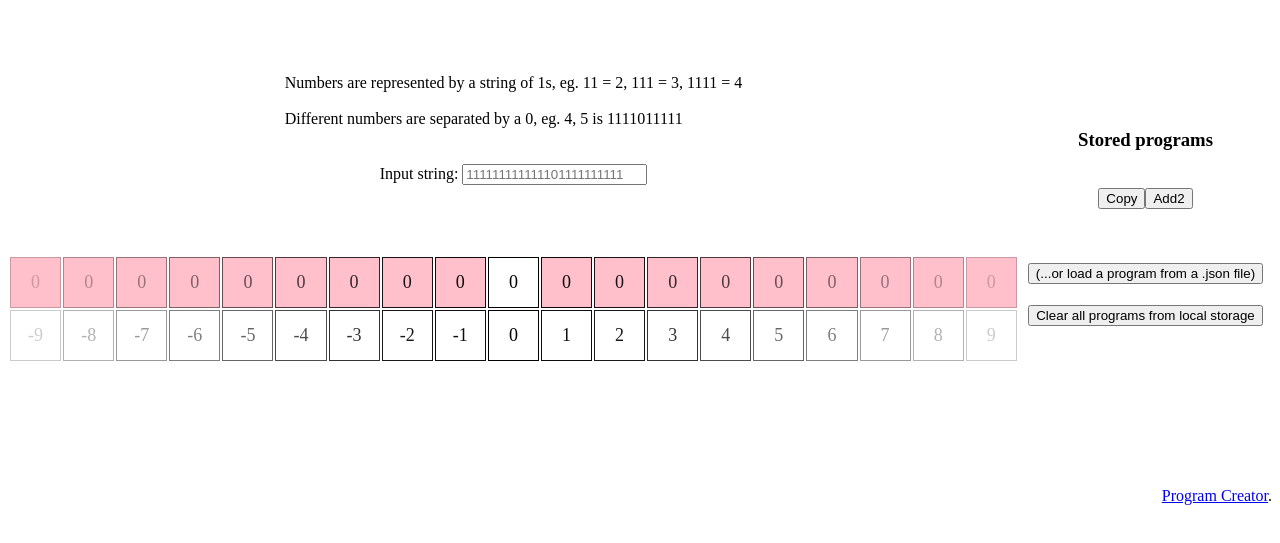
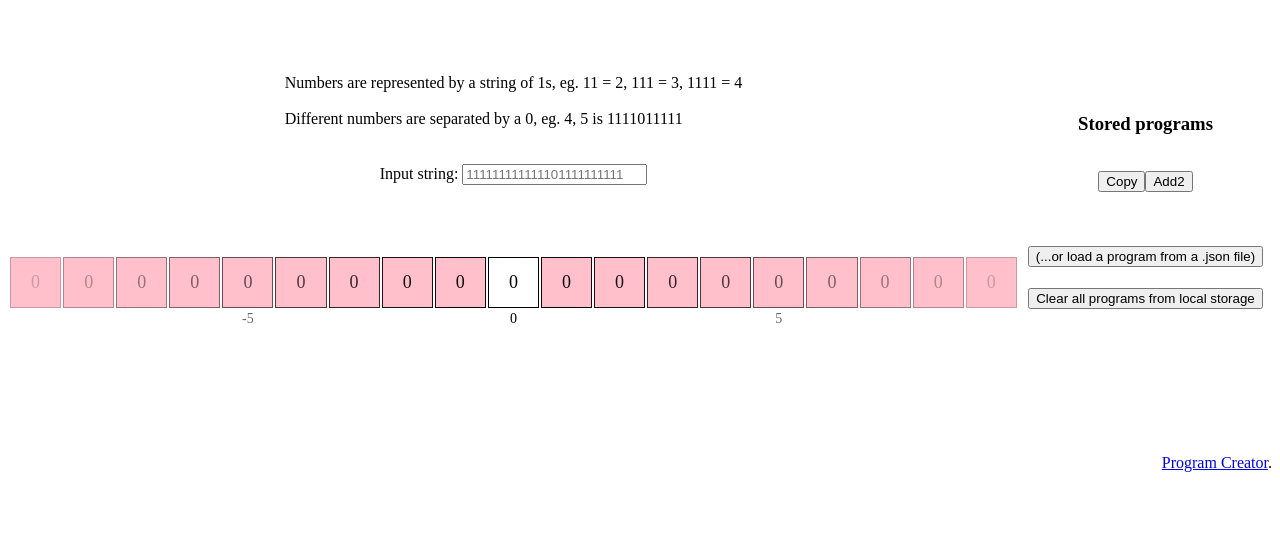
Before and after one commit to Cov3raa/TuringCode, a plain HTML site: page index.html in a window 1280 px wide. Shown: the part 79-622 px from the top of the page. Drawn offline with Linux system fonts and the light colour scheme.

Commit message:
Tidied up position label formatting

```diff
--- a/index.html
+++ b/index.html
@@ -49,8 +49,8 @@
           </div>
           <div><p></p></div>
           <table style="width:100%; table-layout:fixed;">
-            <tr style="background-color: pink;">
-              <td style = "opacity: 0.2" id="before9">Emil</td>
+            <tr  style="background-color: pink; ">
+              <td style = "opacity: 0.2"  id="before9">Emil</td>
               <td style = "opacity: 0.3"  id="before8">Emil</td>
               <td style = "opacity: 0.4"  id="beforebeforebeforebeforebeforebeforebefore">Emil</td>
               <td style = "opacity: 0.5"  id="beforebeforebeforebeforebeforebefore">Emil</td>
@@ -70,26 +70,26 @@
               <td style = "opacity: 0.3"  id="after8">Linus</td>
               <td style = "opacity: 0.2"  id="after9">Linus</td>
             </tr>
-            <tr style="height:12px; font-size: 50%">
-              <td style = "opacity: 0.2" id="b9"></td>
-              <td style = "opacity: 0.3"  id="b8"></td>
-              <td style = "opacity: 0.4"  id="b7"></td>
-              <td style = "opacity: 0.5"  id="b6"></td>
-              <td style = "opacity: 0.6"  id="b5"></td>
-              <td style = "opacity: 0.7"  id="b4"></td>
-              <td style = "opacity: 0.8"  id="b3"></td>
-              <td style = "opacity: 0.9"  id="b2"></td>
-              <td style = "opacity: 0.95"  id="b1"></td>
-              <td style = "opacity: 1.0"  id="b0" ></td>
-              <td style = "opacity: 0.95"  id="a1"></td>
-              <td style = "opacity: 0.9"  id="a2"></td>
-              <td style = "opacity: 0.8"  id="a3"></td>
-              <td style = "opacity: 0.7"  id="a4"></td>
-              <td style = "opacity: 0.6"  id="a5"></td>
-              <td style = "opacity: 0.5"  id="a6"></td>
-              <td style = "opacity: 0.4"  id="a7"></td>
-              <td style = "opacity: 0.3"  id="a8"></td>
-              <td style = "opacity: 0.2"  id="a9"></td>
+            <tr class="tapelabel;" style="height:12px; font-size: 75%">
+              <td class="tapelabel"  style = "opacity: 0.2" id="b9"></td>
+              <td class="tapelabel" style = "opacity: 0.3"  id="b8"></td>
+              <td class="tapelabel" style = "opacity: 0.4"  id="b7"></td>
+              <td class="tapelabel" style = "opacity: 0.5"  id="b6"></td>
+              <td class="tapelabel" style = "opacity: 0.6"  id="b5"></td>
+              <td class="tapelabel" style = "opacity: 0.7"  id="b4"></td>
+              <td class="tapelabel" style = "opacity: 0.8"  id="b3"></td>
+              <td class="tapelabel" style = "opacity: 0.9"  id="b2"></td>
+              <td class="tapelabel" style = "opacity: 0.95"  id="b1"></td>
+              <td class="tapelabel" style = "opacity: 1.0"  id="b0" ></td>
+              <td class="tapelabel" style = "opacity: 0.95"  id="a1"></td>
+              <td class="tapelabel" style = "opacity: 0.9"  id="a2"></td>
+              <td class="tapelabel" style = "opacity: 0.8"  id="a3"></td>
+              <td class="tapelabel" style = "opacity: 0.7"  id="a4"></td>
+              <td class="tapelabel" style = "opacity: 0.6"  id="a5"></td>
+              <td class="tapelabel" style = "opacity: 0.5"  id="a6"></td>
+              <td class="tapelabel" style = "opacity: 0.4"  id="a7"></td>
+              <td class="tapelabel" style = "opacity: 0.3"  id="a8"></td>
+              <td class="tapelabel" style = "opacity: 0.2"  id="a9"></td>
             </tr>
           </table><br>
           <div class="Parent">
--- a/scripts/TM.js
+++ b/scripts/TM.js
@@ -140,28 +140,37 @@ function updateStatus(program, state) {
     document.getElementById("nextState2").innerHTML = program[state][tape[head.position]][2];
 }
 
+function calculateLabel(addition){
+    var headLabel = head.position - LEN/2;
+    if ((headLabel + addition) % 5 == 0) {
+        return headLabel + addition;
+    } else {
+        return " ";
+    }
+}
+
 function updateDisplay () {
     //position labels
-    var headLabel = head.position - LEN/2;
-    document.getElementById("b0").innerHTML = headLabel;
-    document.getElementById("b1").innerHTML = headLabel-1;
-    document.getElementById("b2").innerHTML = headLabel-2;
-    document.getElementById("b3").innerHTML = headLabel-3;
-    document.getElementById("b4").innerHTML = headLabel-4;
-    document.getElementById("b5").innerHTML = headLabel-5;
-    document.getElementById("b6").innerHTML = headLabel-6;
-    document.getElementById("b7").innerHTML = headLabel-7;
-    document.getElementById("b8").innerHTML = headLabel-8;
-    document.getElementById("b9").innerHTML = headLabel-9;
-    document.getElementById("a1").innerHTML = headLabel+1;
-    document.getElementById("a2").innerHTML = headLabel+2;
-    document.getElementById("a3").innerHTML = headLabel+3;
-    document.getElementById("a4").innerHTML = headLabel+4;
-    document.getElementById("a5").innerHTML = headLabel+5;
-    document.getElementById("a6").innerHTML = headLabel+6;
-    document.getElementById("a7").innerHTML = headLabel+7;
-    document.getElementById("a8").innerHTML = headLabel+8;
-    document.getElementById("a9").innerHTML = headLabel+9;
+
+    document.getElementById("b0").innerHTML = calculateLabel(0);
+    document.getElementById("b1").innerHTML = calculateLabel(-1);
+    document.getElementById("b2").innerHTML = calculateLabel(-2);
+    document.getElementById("b3").innerHTML = calculateLabel(0-3);
+    document.getElementById("b4").innerHTML = calculateLabel(-4);
+    document.getElementById("b5").innerHTML = calculateLabel(-5);
+    document.getElementById("b6").innerHTML = calculateLabel(-6);
+    document.getElementById("b7").innerHTML = calculateLabel(-7);
+    document.getElementById("b8").innerHTML = calculateLabel(-8);
+    document.getElementById("b9").innerHTML = calculateLabel(-9);
+    document.getElementById("a1").innerHTML = calculateLabel(1);
+    document.getElementById("a2").innerHTML = calculateLabel(2);
+    document.getElementById("a3").innerHTML = calculateLabel(3);
+    document.getElementById("a4").innerHTML = calculateLabel(4);
+    document.getElementById("a5").innerHTML = calculateLabel(5);
+    document.getElementById("a6").innerHTML = calculateLabel(6);
+    document.getElementById("a7").innerHTML = calculateLabel(7);
+    document.getElementById("a8").innerHTML = calculateLabel(8);
+    document.getElementById("a9").innerHTML = calculateLabel(9);
     //tape display
     document.getElementById("current").innerHTML = tape[head.position];
     document.getElementById("before").innerHTML = tape[head.position-1];
@@ -231,7 +240,7 @@ input.addEventListener("keypress", function(event) {
             document.getElementById("decimalInputDisplay").innerHTML = decimalInput;
             document.getElementById("theForm").innerHTML = "";
             document.getElementById("boutons").innerHTML = '<input id="start" type="button" value="Run with this interval:" onclick="runProgram();" />'
-            document.getElementById("runInterval").innerHTML = '<input id="interval" type="number" value="0" min="0" step="75" style="width: 4em;" onclick="setDelay();" />'
+            document.getElementById("runInterval").innerHTML = '<input id="interval" type="number" value="0" min="0" step="75" style="width: 3em;" onclick="setDelay();" />'
             document.getElementById("stepButton").innerHTML = '<input id="step" type="button" value="Step" onclick="stepProgram();" />'
             for (let i=0;i<userInputString.length;i++){
                 tape[head.position + 1 + i] = userInputString.charAt(i);
--- a/styles/style.css
+++ b/styles/style.css
@@ -60,6 +60,13 @@ h1 {text-align: center;}
     display: inline-block;
 }
 
+td.tapelabel {
+  font-size: 14px;
+  text-align: center;
+  padding: 0px;
+  border: 1px solid white;
+}
+
 td {
   font-size: 18px;
   border-collapse: collapse;
```
